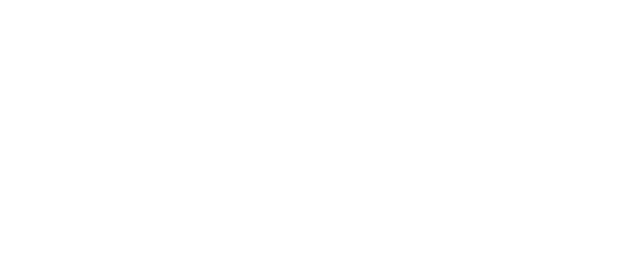
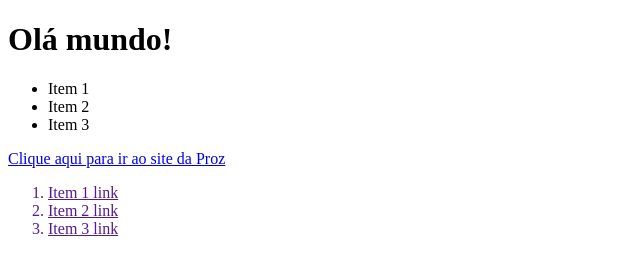
Before and after one commit to cmxrenato/html, a plain HTML site: page js-inner/index.html in a window 1280 px wide. Shown: the whole page, without its empty margins (0-640 px from the left). Drawn offline with Linux system fonts and the light colour scheme.

Commit message:
FInalizado

```diff
--- a/js-inner/index.html
+++ b/js-inner/index.html
@@ -4,8 +4,17 @@
     <meta charset="UTF-8">
     <meta name="viewport" content="width=device-width, initial-scale=1.0">
     <title>Document</title>
+    <script src="script.js" defer></script>
 </head>
 <body>
+    <h1 id="titulo"></h1>
+    <ul>
 
+    </ul>
+    <a href="https://prozeducacao.com.br"></a>
+    <ol id="lista-ordenada">
+
+    </ol>
 </body>
+
 </html>
--- a/js-inner/script.js
+++ b/js-inner/script.js
@@ -0,0 +1,17 @@
+let elementoH1 = document.querySelector('#titulo');
+elementoH1.innerText='Olá mundo!';
+
+let anchor = document.querySelector('body a');
+anchor.innerText='Clique aqui para ir ao site da Proz';
+
+let ul = document.querySelector('body ul');
+ul.innerHTML = `
+<li>Item 1</li>
+<li>Item 2</li>
+<li>Item 3</li>`;
+
+let ol = document.querySelector('#lista-ordenada');
+ol.innerHTML =`
+        <a href=""><li>Item 1 link</li></a>
+        <a href=""><li>Item 2 link</li></a>
+        <a href=""><li>Item 3 link</li></a>`;
```
